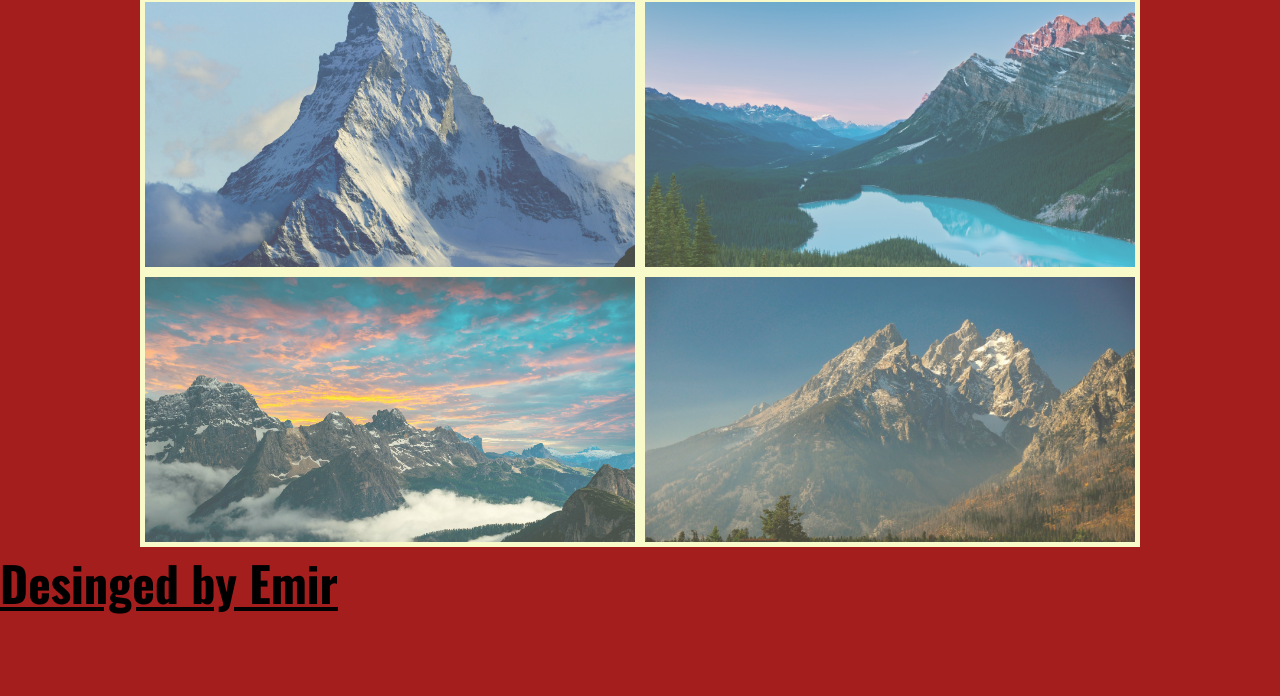
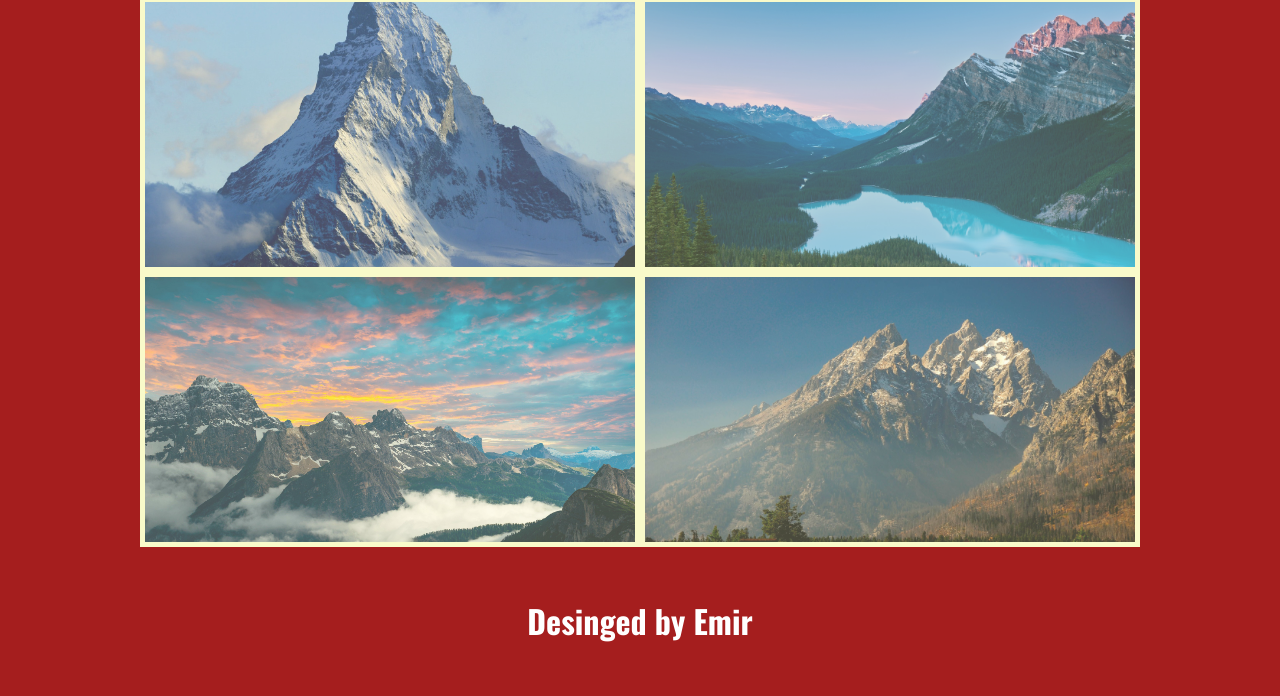
Before and after one commit to mrbluesky1/mrbluesky13.github.io, a plain HTML site: page index4/index.html in a window 1280 px wide. Shown: the part 1234-1930 px from the top of the page. Before the commit the page ends 1882 px from the top, so only its background shows below. Drawn offline with nearby package versions, Linux system fonts and the light colour scheme.

Commit message:
Add files via upload

```diff
--- a/index4/css/main.css
+++ b/index4/css/main.css
@@ -72,17 +72,29 @@ body {
 @media all and (min-width: 1200px) {
     .img_link:hover {
         opacity: 1;
-        transform: scale(1.2) rotate(5deg);
+        transform: scale(1.2)  rotate(5deg);
+        transition: 1.2s;
         z-index: 10;
         box-shadow: 0 0 200px 30px black;
     }
+
+    .author {
+        border-color: white;
+    }
+}
+
+.link_wrapper {
+    padding: 50px 0;
+    display: flex;
+    justify-content: center;
+    -ms-flex-align: center;
+    align-items: center;
 }
 
 .author {
-    font-size: 48px;
-    text-align: center;
-    width: 100%;
-    padding: 30px 0;
+    color: white;
     font-family: 'Oswald', sans-serif;
-    color:  rgb(0, 0, 0);
+    text-decoration: none;
+    border-bottom: 2px solid transparent;
+    transition: 0.3s;
 }
--- a/index4/index.html
+++ b/index4/index.html
@@ -22,6 +22,6 @@
         <a href="img/11.jpg" class="img_link" target="_blank"><div class="item" style="background-image: url(img/11.jpg);"></div></a>
         <a href="img/12.jpg" class="img_link" target="_blank"><div class="item" style="background-image: url(img/12.jpg);"></div></a>
     </main>
-    <a href="https://github.com/mrbluesky1/" class="author" target="_blank">Desinged by Emir</a>
+    <div class="link_wrapper"><a href="https://github.com/mrbluesky1/" class="author" target="_blank"><h1>Desinged by Emir</h1></a></div>
 </body>
 </html>
```
